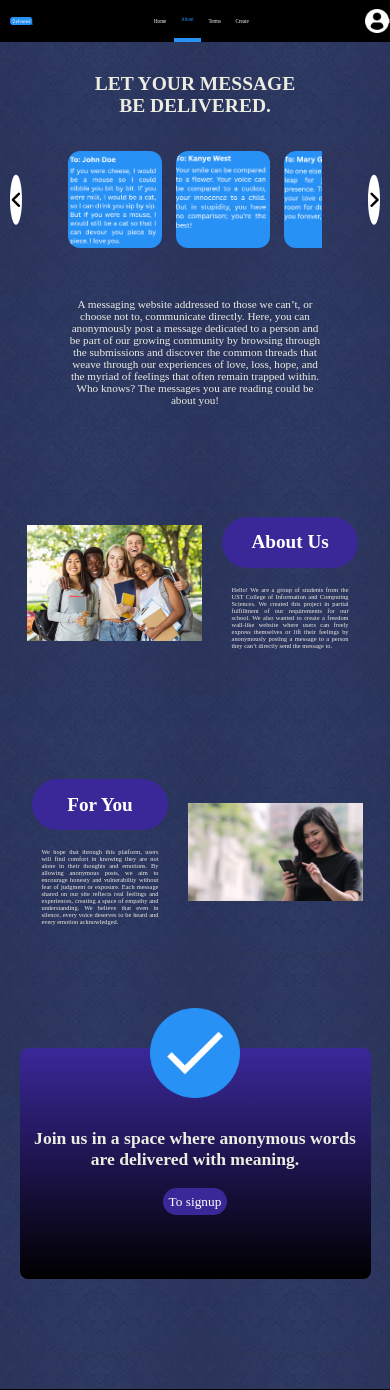
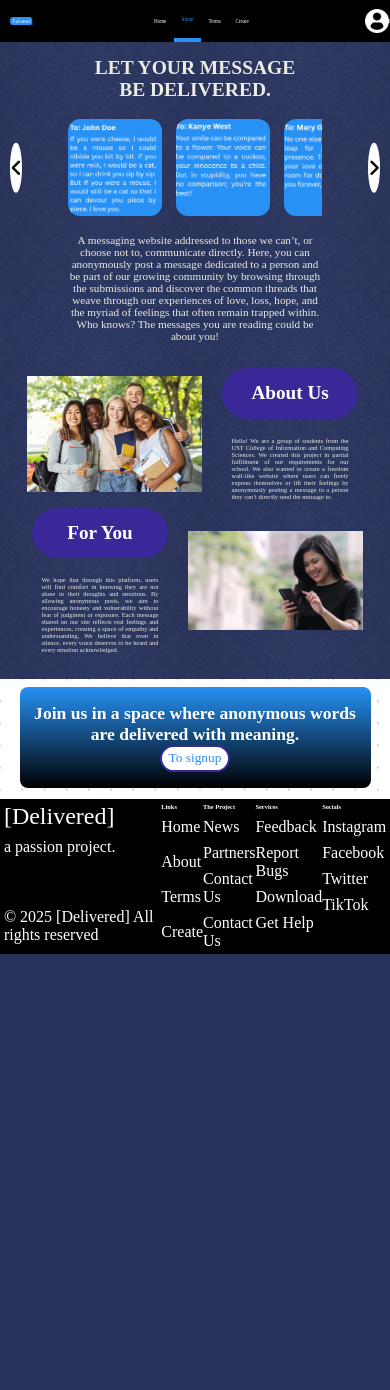
Before and after one commit to JohnLansigan/Delivered, a PHP site: page /about.php in a window 390 px wide; the page is wider, and only the part inside the window is pictured. Shown: the top 1390 px of that part. After the commit the page ends 954 px from the top of that part, so only its background shows below. Run offline with PHP 8.4, Linux system fonts and the light colour scheme; some web fonts are replaced.

Commit message:
about respon

```diff
--- a/about.css
+++ b/about.css
@@ -10,6 +10,7 @@ body
     background-color: #231278;
     background-image:url("bgPattern.png");
     margin: 0;
+    gap: 0;
 }
 
 .desc1
@@ -65,14 +66,15 @@ h2{
     margin: 0 auto;
     width: 75vw;
     display: flex;
-    margin-bottom: 3%;
+    margin-bottom: 5%;
 }
 
 #panel2{
     margin: 0 auto;
     width: 75vw;
     display: flex;
-    margin-bottom: 3%;
+    margin-bottom: 2%;
+    height: auto;
 }
 
 #aboutUsPic{
@@ -101,7 +103,6 @@ h2{
 
 .aboutUsText{
     color:#ecece1;
-    height: 30vh;
     width: 37.5vw;
     display: flex;
     justify-content: center;
@@ -111,7 +112,7 @@ h2{
 
 .aboutUsText2{
     color:#ecece1;
-    height: 30vh;
+
     width: 37.5vw;
     display: flex;
     flex-direction: column;
@@ -128,18 +129,16 @@ h2{
 }
 
 #joinPanel {
-    background-image: linear-gradient(#3a2899, black);
+    background-image: linear-gradient(#2791f5, black);
     background-color: #000000;
     border-radius: 8px;
     width: 75vw;
-    padding: 5rem 0 1.5rem;
+    padding: 4rem 0 4rem;
     position: relative;
-    margin-top: 6vh;
-    margin-bottom: -3%;
 }
 
 #joinPanel h1{
-    color: #ecece1;
+    color: white;
 }
 
 #joinPanelLogo {
@@ -155,23 +154,33 @@ h2{
     height: 120px;
 }
 
+.white-container {
+    background-image: url(dot-grid.png);
+    display: flex;
+    flex-direction: column;
+    align-items: center;
+    padding-top: 2%;
+    padding-bottom: 3%;
+}
+
 .signupButton
 {
-    color: white;
-    background-color: #3a2899;
+    color: #2791f5;
+    background-color: white;
     border: none;
     padding: 1%;
     border-radius: 15px;
     transition: .3s;
     cursor: pointer;
     border: 2px #3a2899 solid;
+    width: 14%;
+}
 
-    h2
+.signupButton h2
     {
         color: white;
     }
 
-}
 
 .signupButton:hover
 {
@@ -256,6 +265,14 @@ h2{
         font-size: 1.1em;
     }
 
+    .carousel img {
+        height: 21vh;
+    }
+
+    .desc2 {
+        margin-bottom: 2%;
+    }
+
     h3{
         font-size: .8em;
     }
@@ -265,12 +282,8 @@ h2{
         width: 25vw;
     }
 
-    .desc2, #panel1, #panel2{
-        margin-bottom: 0%;
-    }
 
     #joinPanel{
-        margin-top: 1vh;
         width: 90vw;
     }
 }
@@ -289,6 +302,14 @@ h2{
         width: 90vw;
     }
 
+    .wrapper {
+        max-width: 54vw;
+    }
+
+    #panel1 {
+        margin-bottom: 2%;
+    }
+
     .desc2 h3{
         font-size: .9em;
     }
@@ -296,23 +317,24 @@ h2{
         font-size: .6em;
     }
 
-    .wrapper{
-        max-width: 65vw;
+    .carousel img{
+        height: 26vw;
     }
 
-    .carousel img{
-        height: 31vw;
-    }
-
-    #joinPanel {
-        margin-top: 5%;
+    #joinPanel{
+        padding: 2rem 0 2rem;
     }
 
 }
 
 @media screen and (max-width: 426px) {
     #joinPanel{
-        height: 15vh;
+        padding: 1rem 0 1rem;
+    }
+
+
+    .signupButton {
+        width: 20%;
     }
 
     #joinPanelLogo {
@@ -368,9 +390,6 @@ h2{
     #joinPanel h1 {
         font-size: .9em;
     }
-    #joinPanel {
-        height: 17vh;
-    }
     .desc1 h1{
         font-size: 8vw;
     }
@@ -391,4 +410,13 @@ h2{
     #joinPanel h1{
         font-size: .7em;
     }
+    .signupButton{
+        width: 30%;
+    }
+    .wrapper{
+        max-width:70vw;
+    }
+    .desc2 h3{
+        font-size: .4em;
+    }
 }
--- a/about.php
+++ b/about.php
@@ -130,23 +130,24 @@
     </div>
     <br>
 
-    <center>
-    <div id="joinPanel">
-        <div id="joinPanelLogo">
-            <img id='joinPic' src="favicon.png" alt="placeholder.jpg">
-        </div>
-        <div id="joinPanelText">
-            <h1>Join us in a space where anonymous words<br>are delivered with meaning.</h1>
-        <br>
+    <div class="white-container">
+
+        <div id="joinPanel">
+            <Center>
+
+
+            <div id="joinPanelText">
+                <h1>Join us in a space where anonymous words<br>are delivered with meaning.</h1>
+
+            </div>
+            </Center>
+            <center>
+                <a href = "signup.php"><button class = "signupButton">To signup</button></a>
+            </center>
         </div>
 
-        <center>
-            <a href = "signup.php"><button class = "signupButton">To signup</button></a>
-        </center>
     </div>
-    </center>
 
-    <br><br><br><br><br>
 
     <div id='footer-container'>
 
```
Also changed, not shown: index.css (+8 -6 lines).
